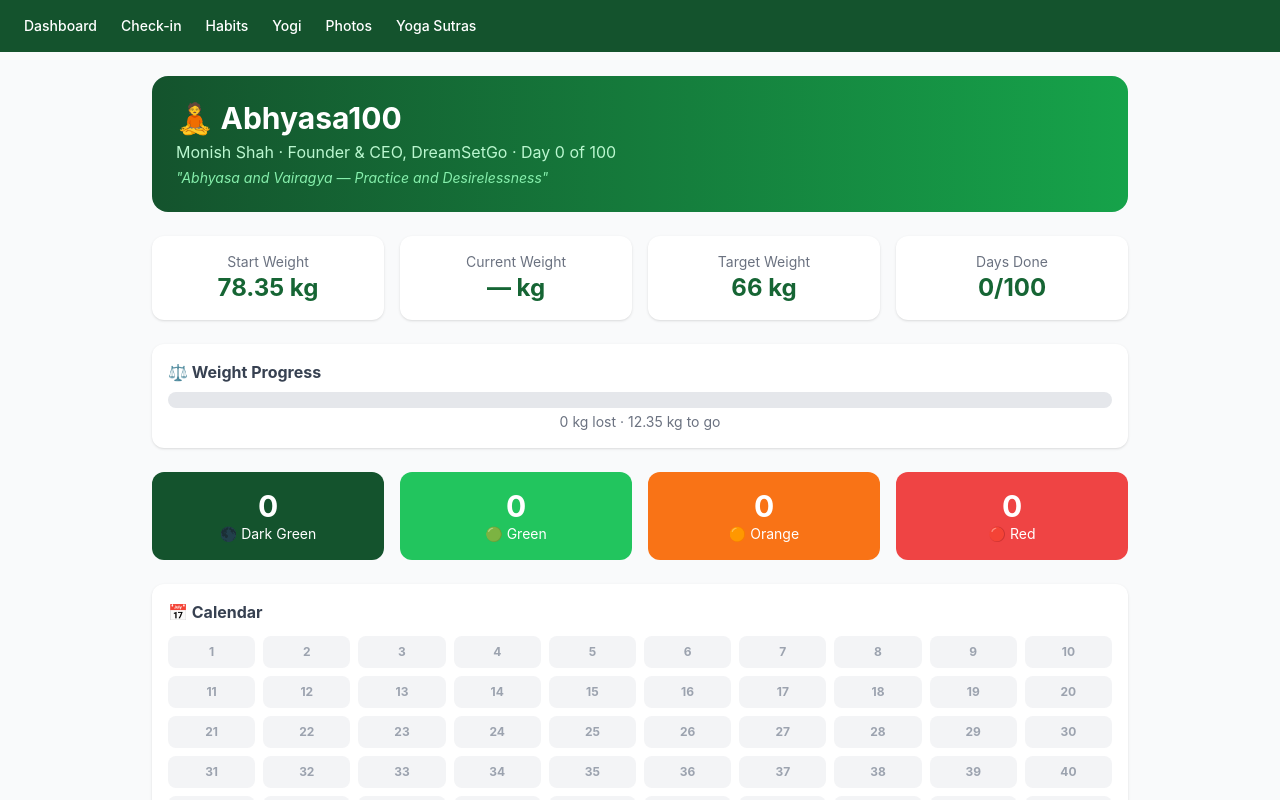
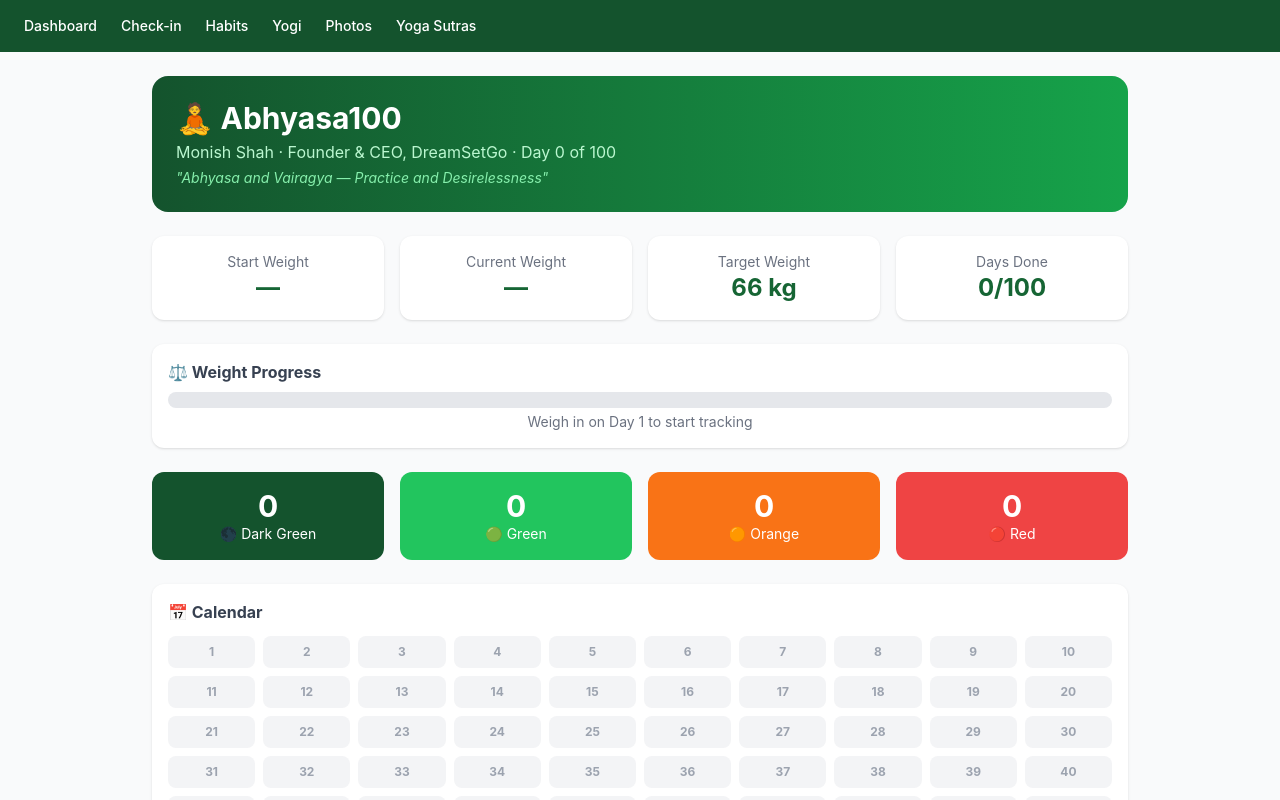
Before and after one commit to monish-dsg/abhyasa100, a Next.js app: page / in a window 1280 px wide. Shown: the top 800 px of the page. Built offline with nearby package versions, Linux system fonts and the light colour scheme; no server answers; the database is empty.

Commit message:
Update page.tsx

```diff
--- a/app/page.tsx
+++ b/app/page.tsx
@@ -19,11 +19,14 @@ export default function Dashboard() {
   }, [])
 
   const latest = logs[logs.length - 1]
+  const day1 = logs.find(l => l.day === 1)
+  const startWeight = day1?.weight ?? latest?.weight ?? 0
+  const targetWeight = 66
   const darkGreen = logs.filter(l => l.color === 'Dark Green').length
   const green = logs.filter(l => l.color === 'Green').length
   const orange = logs.filter(l => l.color === 'Orange').length
   const red = logs.filter(l => l.color === 'Red').length
-  const progress = latest ? ((78.35 - latest.weight) / (78.35 - 66)) * 100 : 0
+  const progress = (startWeight && latest) ? ((startWeight - latest.weight) / (startWeight - targetWeight)) * 100 : 0
 
   return (
     <div className="space-y-6">
@@ -36,15 +39,15 @@ export default function Dashboard() {
       <div className="grid grid-cols-2 md:grid-cols-4 gap-4">
         <div className="bg-white rounded-xl p-4 shadow text-center">
           <p className="text-gray-500 text-sm">Start Weight</p>
-          <p className="text-2xl font-bold text-green-800">78.35 kg</p>
+          <p className="text-2xl font-bold text-green-800">{startWeight ? `${startWeight} kg` : '—'}</p>
         </div>
         <div className="bg-white rounded-xl p-4 shadow text-center">
           <p className="text-gray-500 text-sm">Current Weight</p>
-          <p className="text-2xl font-bold text-green-800">{latest?.weight ?? '—'} kg</p>
+          <p className="text-2xl font-bold text-green-800">{latest?.weight ? `${latest.weight} kg` : '—'}</p>
         </div>
         <div className="bg-white rounded-xl p-4 shadow text-center">
           <p className="text-gray-500 text-sm">Target Weight</p>
-          <p className="text-2xl font-bold text-green-800">66 kg</p>
+          <p className="text-2xl font-bold text-green-800">{targetWeight} kg</p>
         </div>
         <div className="bg-white rounded-xl p-4 shadow text-center">
           <p className="text-gray-500 text-sm">Days Done</p>
@@ -58,7 +61,7 @@ export default function Dashboard() {
           <div className="bg-green-600 h-4 rounded-full transition-all" style={{ width: `${Math.min(100, Math.max(0, progress))}%` }} />
         </div>
         <p className="text-sm text-gray-500 mt-1 text-center">
-          {latest ? (78.35 - latest.weight).toFixed(2) : 0} kg lost · {latest ? (latest.weight - 66).toFixed(2) : 12.35} kg to go
+          {(startWeight && latest) ? `${(startWeight - latest.weight).toFixed(2)} kg lost · ${(latest.weight - targetWeight).toFixed(2)} kg to go` : 'Weigh in on Day 1 to start tracking'}
         </p>
       </div>
 
```
